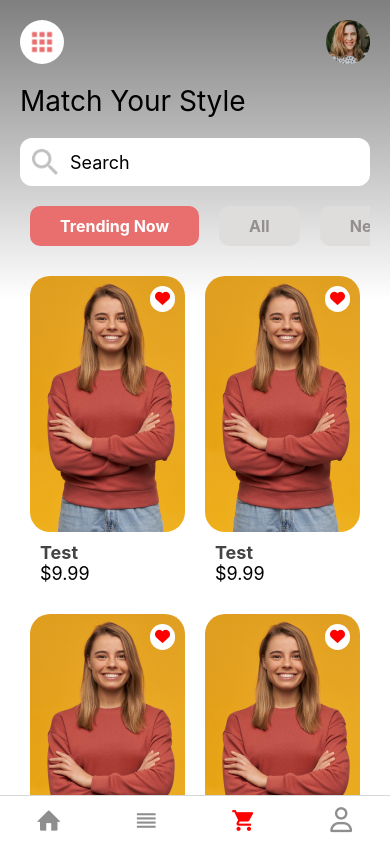
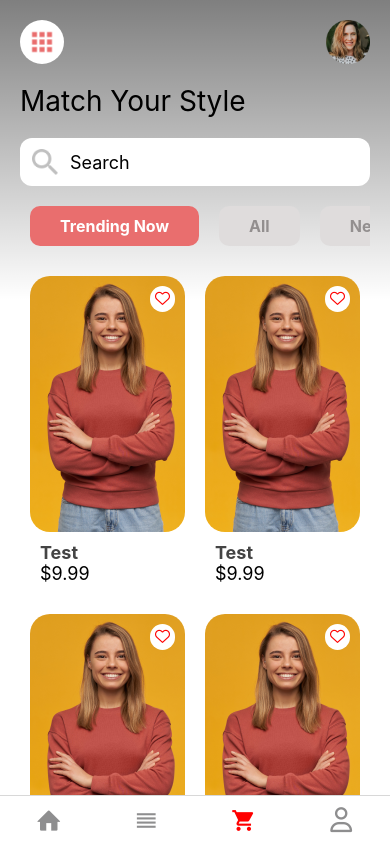
Before and after one commit to tee2490/EcommerceApp, a React Native app: screen /CART in a window 390 px wide. Built offline with nearby package versions, Linux system fonts and the light colour scheme.

Commit message:
HomePage Complete

```diff
--- a/src/components/ProductCard.jsx
+++ b/src/components/ProductCard.jsx
@@ -1,11 +1,8 @@
 import { Image, StyleSheet, Text, TouchableOpacity, View } from "react-native";
-import React, { useState } from "react";
+import React from "react";
 import AntDesign from "react-native-vector-icons/AntDesign";
 
-const ProductCatd = () => {
-  const isLiked = true;
-  //const [isLiked, setIsLiked] = useState(false);
-
+const ProductCatd = ({ isLiked, setIsLiked }) => {
   return (
     <View style={styles.container}>
       <Image
@@ -17,7 +14,10 @@ const ProductCatd = () => {
         <Text style={styles.price}>$9.99</Text>
       </View>
 
-      <TouchableOpacity onPress={() => {}} style={styles.likeContainer}>
+      <TouchableOpacity
+        onPress={() => setIsLiked(!isLiked)}
+        style={styles.likeContainer}
+      >
         {isLiked ? (
           <AntDesign name="heart" color={"red"} size={15} />
         ) : (
--- a/src/screen/HomeScreen.jsx
+++ b/src/screen/HomeScreen.jsx
@@ -7,13 +7,15 @@ import {
   TextInput,
   FlatList,
 } from "react-native";
-import React from "react";
+import React, { useState } from "react";
 import { LinearGradient } from "expo-linear-gradient";
 import Header from "../components/Header";
 import Category from "../components/Category";
 import ProductCard from "../components/ProductCard";
 
 const HomeScreen = () => {
+  const [isLiked, setIsLiked] = useState(false);
+
   return (
     <View style={styles.container}>
       <LinearGradient
@@ -22,6 +24,11 @@ const HomeScreen = () => {
         style={styles.background}
       />
       <Header />
+
+      <FlatList
+        numColumns={2}
+        ListHeaderComponent={
+          <>
             <Text style={styles.headingText}>Match Your Style</Text>
             <View style={styles.inputContainer}>
               <Image
@@ -32,13 +39,20 @@ const HomeScreen = () => {
             </View>
 
             <Category />
-
-      <FlatList
-        numColumns={2}
-        data={[1, 2, 3, 4, 5]}
-        renderItem={ProductCard}
+          </>
+        }
+        data={[1, 2, 3, 4, 5, 6]}
+        renderItem={(item, index) => (
+          <ProductCard
+            key={index}
+            item={item}
+            isLiked={isLiked}
+            setIsLiked={setIsLiked}
           />
-
+        )}
+        showsVerticalScrollIndicator={false}
+        contentContainerStyle={{ paddingBottom: 150 }}
+      />
     </View>
   );
 };
```
Lines whose indentation alone changed are shown as unchanged.
